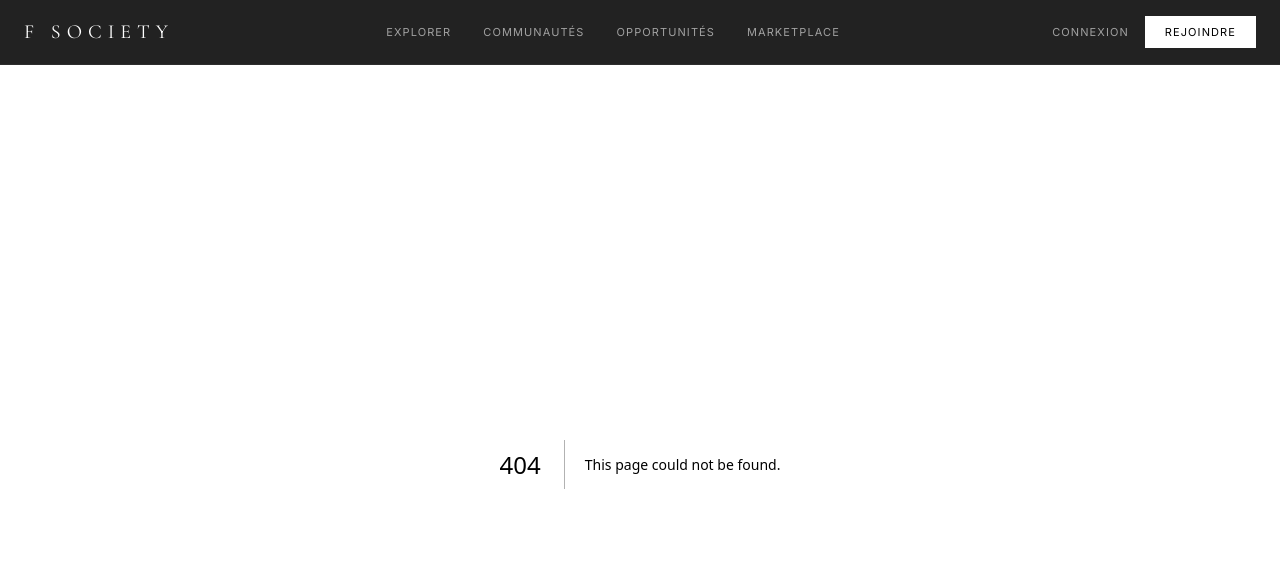
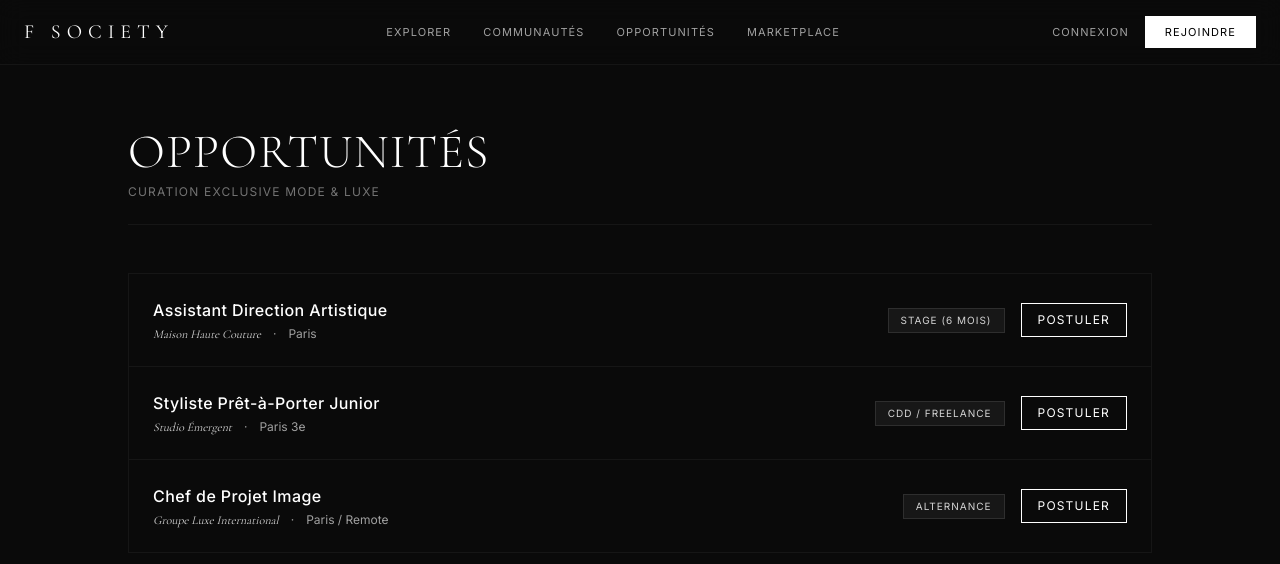
Before and after one commit to Marisan-coder/fsociety, a Next.js app: page /opportunities in a window 1280 px wide. Before the commit this address had no page. Shown: the top 564 px of the page. Built offline with nearby package versions, Linux system fonts and the light colour scheme.

Commit message:
Ajout page Opportunités

```diff
--- /dev/null
+++ b/app/opportunities/page.tsx
@@ -0,0 +1,56 @@
+
+"use client";
+
+const JOBS = [
+ { id: 1, role: "Assistant Direction Artistique",
+   company: "Maison Haute Couture", type: "Stage (6 mois)", location: "Paris" },
+ { id: 2, role: "Styliste Prêt-à-Porter Junior",
+   company: "Studio Émergent", type: "CDD / Freelance", location: "Paris 3e" },
+ { id: 3, role: "Chef de Projet Image",
+   company: "Groupe Luxe International", type: "Alternance", location: "Paris / Remote" },
+];
+
+export default function OpportunitiesPage() {
+ return (
+   <div className="min-h-screen bg-[#0A0A0A] text-white p-8 md:p-16">
+     <div className="max-w-5xl mx-auto space-y-12">
+
+       <header className="border-b border-white/5 pb-6">
+         <h1 className="font-serif text-4xl md:text-5xl font-light tracking-wide">
+           OPPORTUNITÉS
+         </h1>
+         <p className="text-neutral-500 text-xs uppercase tracking-widest mt-2">
+           Curation exclusive Mode & Luxe
+         </p>
+       </header>
+
+       <div className="border border-white/5 divide-y divide-white/5">
+         {JOBS.map((job) => (
+           <div key={job.id}
+             className="p-6 flex flex-col md:flex-row md:items-center
+               justify-between gap-4 hover:bg-neutral-900/30 transition-colors">
+             <div className="space-y-1">
+               <h3 className="text-base font-medium tracking-wide">{job.role}</h3>
+               <div className="flex items-center gap-3 text-xs text-neutral-400">
+                 <span className="font-serif italic text-neutral-300">{job.company}</span>
+                 <span>·</span>
+                 <span>{job.location}</span>
+               </div>
+             </div>
+             <div className="flex items-center gap-4">
+               <span className="text-[10px] uppercase tracking-widest px-3 py-1
+                 bg-neutral-900 border border-white/10 text-neutral-300">
+                 {job.type}
+               </span>
+               <button className="text-xs uppercase tracking-widest border
+                 border-white px-4 py-2 hover:bg-white hover:text-black transition-all">
+                 Postuler
+               </button>
+             </div>
+           </div>
+         ))}
+       </div>
+     </div>
+   </div>
+ );
+}
```
